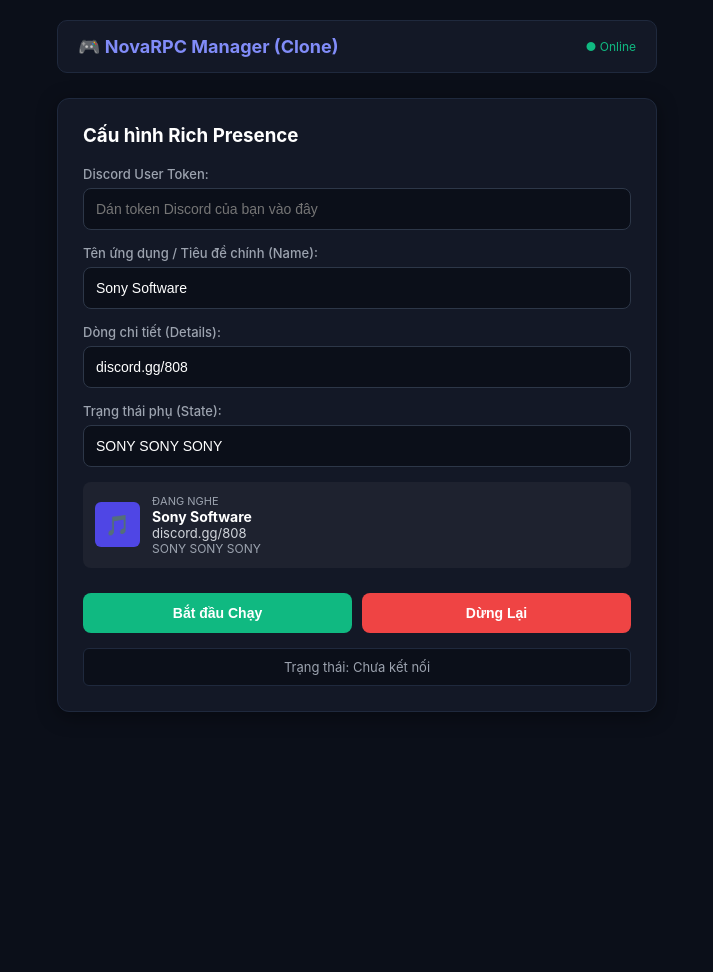
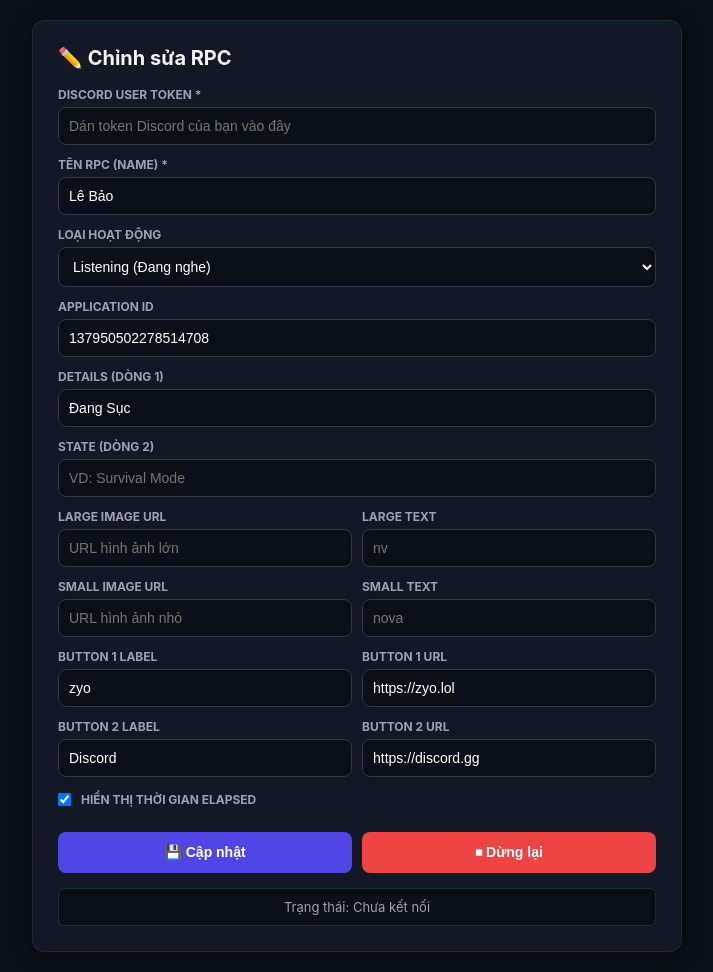
Before and after one commit to dinhhieudepzai-ux/-my-discord-rpc, a website: page index.html in a window 1280 px wide. Shown: the whole page, without its empty margins (283-996 px from the left). Before the commit the page ends 800 px from the top, so only its background shows below. Drawn offline with Linux system fonts and the light colour scheme.

Commit message:
Update index.html

```diff
--- a/index.html
+++ b/index.html
@@ -3,7 +3,7 @@
 <head>
     <meta charset="UTF-8">
     <meta name="viewport" content="width=device-width, initial-scale=1.0">
-    <title>NovaRPC Clone - Manager</title>
+    <title>NovaRPC Manager Clone</title>
     <style>
         * { box-sizing: border-box; }
         body {
@@ -13,45 +13,43 @@
             margin: 0;
             padding: 20px;
             display: flex;
-            flex-direction: column;
-            align-items: center;
-            min-height: 100vh;
+            justify-content: center;
         }
         .container {
             width: 100%;
-            max-width: 600px;
+            max-width: 650px;
         }
-        .header {
-            display: flex;
-            justify-content: space-between;
-            align-items: center;
-            margin-bottom: 25px;
-            background: #131826;
-            padding: 15px 20px;
-            border-radius: 10px;
-            border: 1px solid #1f293d;
-        }
-        .header h1 { font-size: 18px; margin: 0; color: #818cf8; }
         .card {
             background-color: #131826;
             padding: 25px;
             border-radius: 12px;
             border: 1px solid #1f293d;
             box-shadow: 0 4px 20px rgba(0,0,0,0.4);
-            margin-bottom: 20px;
         }
-        label { display: block; margin-top: 15px; font-size: 13px; color: #9ca3af; font-weight: 500; }
-        input {
+        h2 { margin-top: 0; color: #f3f4f6; font-size: 20px; }
+        label { display: block; margin-top: 12px; font-size: 12px; color: #9ca3af; font-weight: bold; text-transform: uppercase; }
+        input, select {
             width: 100%;
-            padding: 12px;
-            margin-top: 6px;
+            padding: 10px;
+            margin-top: 5px;
             background-color: #0b0f19;
             border: 1px solid #2d3748;
             border-radius: 8px;
             color: white;
             font-size: 14px;
         }
-        input:focus { border-color: #6366f1; outline: none; }
+        input:focus, select:focus { border-color: #6366f1; outline: none; }
+        .row { display: flex; gap: 10px; }
+        .row > div { flex: 1; }
+        .checkbox-group {
+            display: flex;
+            align-items: center;
+            gap: 10px;
+            margin-top: 15px;
+            font-size: 14px;
+            color: #d1d5db;
+        }
+        .checkbox-group input { width: auto; margin: 0; }
         .btn-group {
             display: flex;
             gap: 10px;
@@ -66,12 +64,11 @@
             font-size: 14px;
             font-weight: bold;
             cursor: pointer;
-            transition: opacity 0.2s;
         }
+        .btn-update { background-color: #4f46e5; }
+        .btn-stop { background-color: #ef4444; }
         button:hover { opacity: 0.9; }
-        .btn-start { background-color: #10b981; }
-        .btn-stop { background-color: #ef4444; }
-        .status-box {
+        #status {
             margin-top: 15px;
             padding: 10px;
             border-radius: 6px;
@@ -80,69 +77,93 @@
             background: #0b0f19;
             border: 1px solid #1f293d;
         }
-        .rpc-preview {
-            display: flex;
-            align-items: center;
-            background: #1e222f;
-            padding: 12px;
-            border-radius: 8px;
-            margin-top: 15px;
-            gap: 12px;
-        }
-        .rpc-icon {
-            width: 45px;
-            height: 45px;
-            background: #4f46e5;
-            border-radius: 6px;
-            display: flex;
-            align-items: center;
-            justify-content: center;
-            font-weight: bold;
-            font-size: 20px;
-        }
-        .rpc-info div { font-size: 13px; color: #d1d5db; }
-        .rpc-info .title { font-weight: bold; color: white; font-size: 14px; }
     </style>
 </head>
 <body>
 
     <div class="container">
-        <div class="header">
-            <h1>🎮 NovaRPC Manager (Clone)</h1>
-            <span style="font-size: 12px; color: #10b981;">● Online</span>
-        </div>
+        <div class="card">
+            <h2>✏️ Chỉnh sửa RPC</h2>
 
-        <div class="card">
-            <h3 style="margin-top: 0; color: #fff;">Cấu hình Rich Presence</h3>
-
-            <label>Discord User Token:</label>
+            <label>Discord User Token *</label>
             <input type="password" id="token" placeholder="Dán token Discord của bạn vào đây">
 
-            <label>Tên ứng dụng / Tiêu đề chính (Name):</label>
-            <input type="text" id="appName" value="Sony Software">
+            <label>Tên RPC (Name) *</label>
+            <input type="text" id="appName" value="Lê Bảo">
 
-            <label>Dòng chi tiết (Details):</label>
-            <input type="text" id="details" value="discord.gg/808">
+            <label>Loại hoạt động</label>
+            <select id="activityType">
+                <option value="0">Playing (Đang chơi)</option>
+                <option value="1">Streaming (Đang phát trực tiếp)</option>
+                <option value="2" selected>Listening (Đang nghe)</option>
+                <option value="3">Watching (Đang xem)</option>
+                <option value="5">Competing (Đang thi đấu)</option>
+            </select>
 
-            <label>Trạng thái phụ (State):</label>
-            <input type="text" id="state" value="SONY SONY SONY">
+            <label>Application ID</label>
+            <input type="text" id="appId" value="137950502278514708">
 
-            <div class="rpc-preview">
-                <div class="rpc-icon">🎵</div>
-                <div class="rpc-info">
-                    <div style="font-size: 11px; color: #9ca3af;">ĐANG NGHE</div>
-                    <div class="title" id="prevName">Sony Software</div>
-                    <div id="prevDetails">discord.gg/808</div>
-                    <div id="prevStates" style="font-size: 12px; color: #9ca3af;">SONY SONY SONY</div>
+            <label>Details (Dòng 1)</label>
+            <input type="text" id="details" value="Đang Sục">
+
+            <label>State (Dòng 2)</label>
+            <input type="text" id="state" placeholder="VD: Survival Mode">
+
+            <div class="row">
+                <div>
+                    <label>Large Image URL</label>
+                    <input type="text" id="largeImage" placeholder="URL hình ảnh lớn">
+                </div>
+                <div>
+                    <label>Large Text</label>
+                    <input type="text" id="largeText" placeholder="nv">
                 </div>
             </div>
 
-            <div class="btn-group">
-                <button class="btn-start" onclick="startRPC()">Bắt đầu Chạy</button>
-                <button class="btn-stop" onclick="stopRPC()">Dừng Lại</button>
+            <div class="row">
+                <div>
+                    <label>Small Image URL</label>
+                    <input type="text" id="smallImage" placeholder="URL hình ảnh nhỏ">
+                </div>
+                <div>
+                    <label>Small Text</label>
+                    <input type="text" id="smallText" placeholder="nova">
+                </div>
             </div>
 
-            <div id="status" class="status-box" style="color: #9ca3af;">Trạng thái: Chưa kết nối</div>
+            <div class="row">
+                <div>
+                    <label>Button 1 Label</label>
+                    <input type="text" id="btn1Label" value="zyo">
+                </div>
+                <div>
+                    <label>Button 1 URL</label>
+                    <input type="text" id="btn1Url" value="https://zyo.lol">
+                </div>
+            </div>
+
+            <div class="row">
+                <div>
+                    <label>Button 2 Label</label>
+                    <input type="text" id="btn2Label" value="Discord">
+                </div>
+                <div>
+                    <label>Button 2 URL</label>
+                    <input type="text" id="btn2Url" value="https://discord.gg">
+                </div>
+            </div>
+
+            <div class="checkbox-group">
+                <input type="checkbox" id="showTimestamp" checked>
+                <label for="showTimestamp" style="display:inline; margin:0; cursor:pointer;">Hiển thị thời gian elapsed</label>
+            </div>
+
+            <div class="btn-group">
+                <button class="btn-update" onclick="startRPC()">💾 Cập nhật</button>
+                <button class="btn-stop" onclick="stopRPC()">⏹ Dừng lại</button>
+            </div>
+
+            <div id="status" style="color: #9ca3af;" class="status-box">Trạng thái: Chưa kết nối</div>
         </div>
     </div>
 
@@ -150,16 +171,22 @@
         let ws = null;
         let heartbeatInterval = null;
 
-        // Cập nhật giao diện xem trước khi gõ phím
-        document.getElementById('appName').addEventListener('input', (e) => document.getElementById('prevName').innerText = e.target.value);
-        document.getElementById('details').addEventListener('input', (e) => document.getElementById('prevDetails').innerText = e.target.value);
-        document.getElementById('state').addEventListener('input', (e) => document.getElementById('prevStates').innerText = e.target.value);
-
         function startRPC() {
             const token = document.getElementById('token').value.trim();
             const appName = document.getElementById('appName').value;
+            const activityType = parseInt(document.getElementById('activityType').value);
+            const appId = document.getElementById('appId').value;
             const details = document.getElementById('details').value;
             const state = document.getElementById('state').value;
+            const largeImage = document.getElementById('largeImage').value;
+            const largeText = document.getElementById('largeText').value;
+            const smallImage = document.getElementById('smallImage').value;
+            const smallText = document.getElementById('smallText').value;
+            const btn1Label = document.getElementById('btn1Label').value;
+            const btn1Url = document.getElementById('btn1Url').value;
+            const btn2Label = document.getElementById('btn2Label').value;
+            const btn2Url = document.getElementById('btn2Url').value;
+            const showTimestamp = document.getElementById('showTimestamp').checked;
             const statusBox = document.getElementById('status');
 
             if (!token) {
@@ -199,25 +226,56 @@
                         ws.send(JSON.stringify({ op: 1, d: null }));
                     }, interval);
 
-                    // Gửi gói tin cập nhật trạng thái hoạt động (Activity)
+                    // Xây dựng cấu trúc Activity gửi lên Discord
+                    let activityPayload = {
+                        name: appName,
+                        type: activityType,
+                        details: details || undefined,
+                        state: state || undefined,
+                        application_id: appId || undefined
+                    };
+
+                    if (showTimestamp) {
+                        activityPayload.timestamps = { start: Math.floor(Date.now() / 1000) };
+                    }
+
+                    // Thêm hình ảnh nếu có
+                    if (largeImage || smallImage) {
+                        activityPayload.assets = {};
+                        if (largeImage) {
+                            activityPayload.assets.large_image = largeImage;
+                            if (largeText) activityPayload.assets.large_text = largeText;
+                        }
+                        if (smallImage) {
+                            activityPayload.assets.small_image = smallImage;
+                            if (smallText) activityPayload.assets.small_text = smallText;
+                        }
+                    }
+
+                    // Thêm nút bấm (Buttons) nếu có
+                    let buttons = [];
+                    if (btn1Label && btn1Url) buttons.push(btn1Label);
+                    if (btn2Label && btn2Url) buttons.push(btn2Label);
+
+                    if (buttons.length > 0) {
+                        activityPayload.buttons = buttons;
+                        activityPayload.metadata = {
+                            button_urls: [btn1Url, btn2Url].filter((_, i) => buttons[i])
+                        };
+                    }
+
                     setTimeout(() => {
                         ws.send(JSON.stringify({
                             op: 3,
                             d: {
                                 since: Date.now(),
-                                activities: [{
-                                    name: appName,
-                                    type: 2, // 2 tương ứng với Listening (Đang nghe nhạc)
-                                    details: details,
-                                    state: state,
-                                    timestamps: { start: Math.floor(Date.now() / 1000) }
-                                }],
+                                activities: [activityPayload],
                                 status: "online",
                                 afk: false
                             }
                         }));
                         statusBox.style.color = '#10b981';
-                        statusBox.innerText = ' thành công! Trạng thái đã hiện lên Discord.';
+                        statusBox.innerText = 'Cập nhật thành công! Trạng thái đã hiện lên Discord.';
                     }, 1500);
                 }
             };
```
